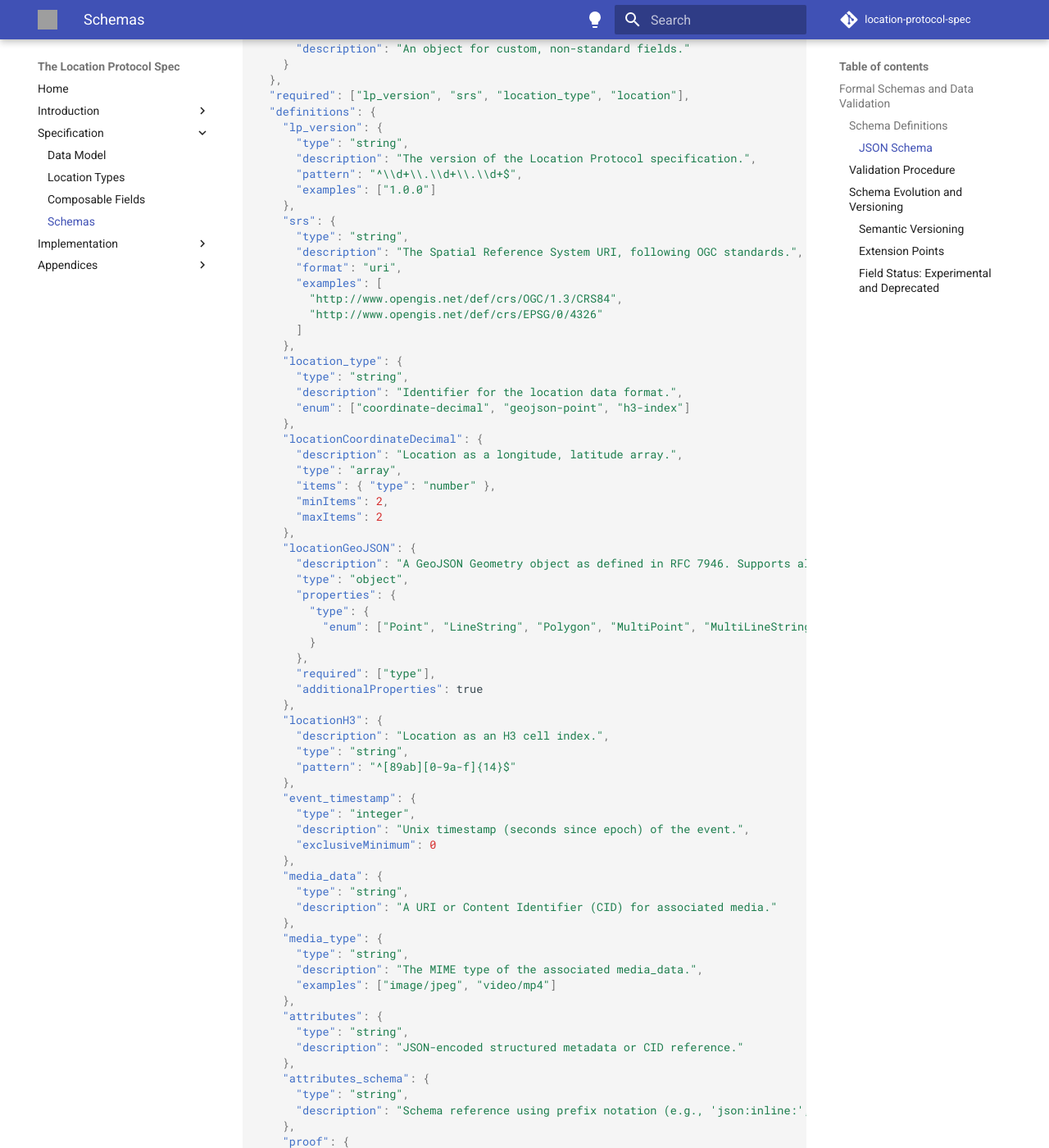
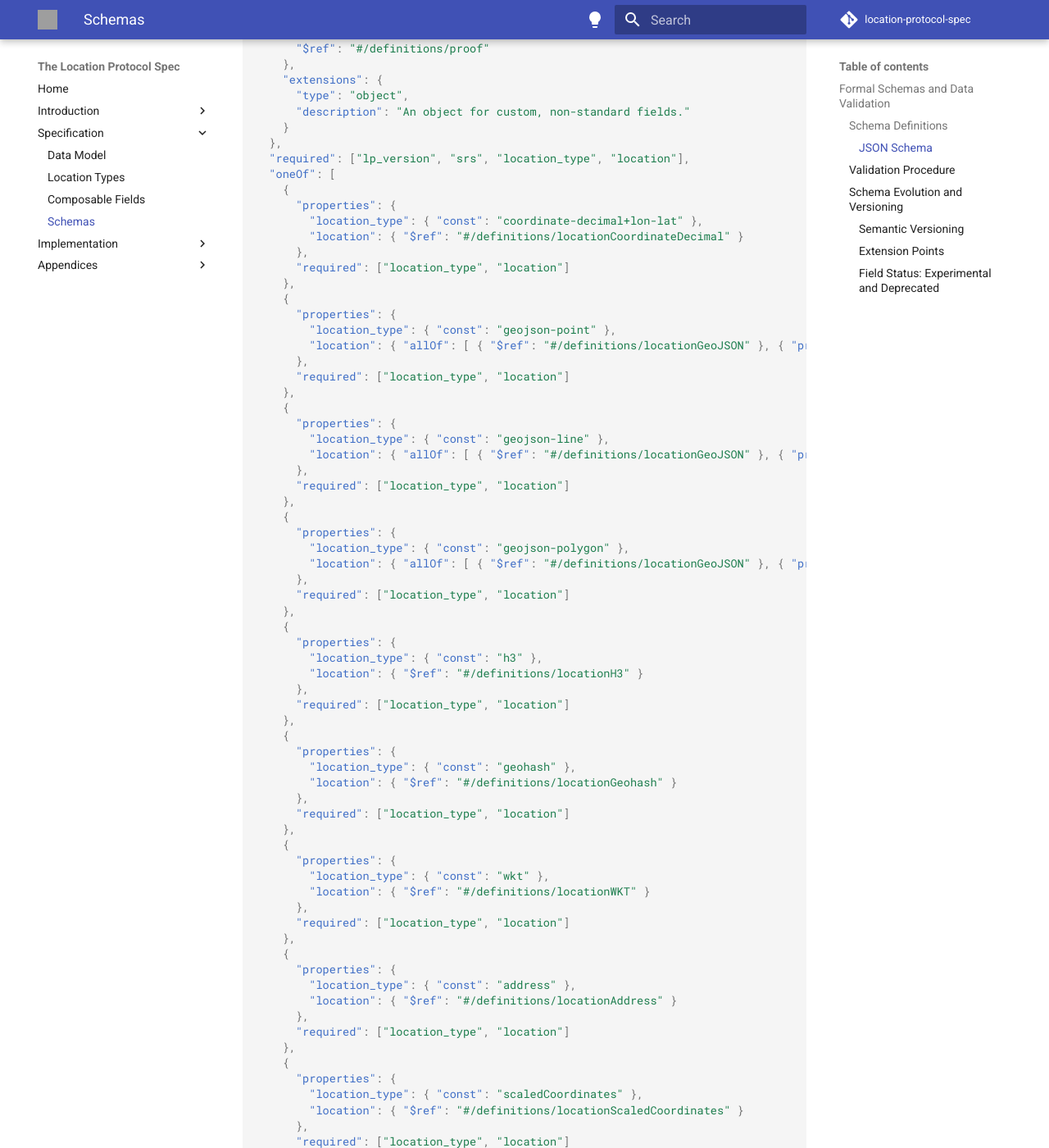
Before and after one commit to DecentralizedGeo/location-protocol-spec, an MkDocs documentation site: the page built from docs/spec-page/specification/schemas.md, in a window 1280 px wide and 1400 px high, scrolled down 1594 px. Shown: the whole window at 82% size. Built offline with MkDocs 1.6.1 and Material for MkDocs 9.7.7, drawn with Linux system fonts in a browser that asks for light colours; comment, search, counter and statistics services are not loaded; some of the changed text lies outside the part shown; grey boxes are pictures that could not be loaded.

Commit message:
Enhances location data format specification
Adds support for new location data formats including Geohash, Well-Known Text (WKT), Address, and Scaled Coordinates.

Refines GeoJSON types, explicitly defining Point, LineString, and Polygon as distinct `location_type` values, and narrows the supported GeoJSON types.

Introduces a root-level `oneOf` constraint to strictly associate each `location_type` with its corresponding `location` definition, improving schema validation and clarity.

Updates the `location_type` enum to reflect these additions and renames `coordinate-decimal` to `coordinate-decimal+lon-lat` and `h3-index` to `h3` for consistency.

```diff
--- a/docs/spec-page/specification/schemas.md
+++ b/docs/spec-page/specification/schemas.md
@@ -34,7 +34,11 @@ The following JSON Schema, compliant with Draft 07 or later, defines the complet
       "oneOf": [
         { "$ref": "#/definitions/locationCoordinateDecimal" },
         { "$ref": "#/definitions/locationGeoJSON" },
-        { "$ref": "#/definitions/locationH3" }
+        { "$ref": "#/definitions/locationH3" },
+        { "$ref": "#/definitions/locationGeohash" },
+        { "$ref": "#/definitions/locationWKT" },
+        { "$ref": "#/definitions/locationAddress" },
+        { "$ref": "#/definitions/locationScaledCoordinates" }
       ]
     },
     "event_timestamp": {
@@ -61,6 +65,71 @@ The following JSON Schema, compliant with Draft 07 or later, defines the complet
     }
   },
   "required": ["lp_version", "srs", "location_type", "location"],
+  "oneOf": [
+    {
+      "properties": {
+        "location_type": { "const": "coordinate-decimal+lon-lat" },
+        "location": { "$ref": "#/definitions/locationCoordinateDecimal" }
+      },
+      "required": ["location_type", "location"]
+    },
+    {
+      "properties": {
+        "location_type": { "const": "geojson-point" },
+        "location": { "allOf": [ { "$ref": "#/definitions/locationGeoJSON" }, { "properties": { "type": { "const": "Point" } }, "required": ["type"] } ] }
+      },
+      "required": ["location_type", "location"]
+    },
+    {
+      "properties": {
+        "location_type": { "const": "geojson-line" },
+        "location": { "allOf": [ { "$ref": "#/definitions/locationGeoJSON" }, { "properties": { "type": { "const": "LineString" } }, "required": ["type"] } ] }
+      },
+      "required": ["location_type", "location"]
+    },
+    {
+      "properties": {
+        "location_type": { "const": "geojson-polygon" },
+        "location": { "allOf": [ { "$ref": "#/definitions/locationGeoJSON" }, { "properties": { "type": { "const": "Polygon" } }, "required": ["type"] } ] }
+      },
+      "required": ["location_type", "location"]
+    },
+    {
+      "properties": {
+        "location_type": { "const": "h3" },
+        "location": { "$ref": "#/definitions/locationH3" }
+      },
+      "required": ["location_type", "location"]
+    },
+    {
+      "properties": {
+        "location_type": { "const": "geohash" },
+        "location": { "$ref": "#/definitions/locationGeohash" }
+      },
+      "required": ["location_type", "location"]
+    },
+    {
+      "properties": {
+        "location_type": { "const": "wkt" },
+        "location": { "$ref": "#/definitions/locationWKT" }
+      },
+      "required": ["location_type", "location"]
+    },
+    {
+      "properties": {
+        "location_type": { "const": "address" },
+        "location": { "$ref": "#/definitions/locationAddress" }
+      },
+      "required": ["location_type", "location"]
+    },
+    {
+      "properties": {
+        "location_type": { "const": "scaledCoordinates" },
+        "location": { "$ref": "#/definitions/locationScaledCoordinates" }
+      },
+      "required": ["location_type", "location"]
+    }
+  ],
   "definitions": {
     "lp_version": {
       "type": "string",
@@ -80,7 +149,7 @@ The following JSON Schema, compliant with Draft 07 or later, defines the complet
     "location_type": {
       "type": "string",
       "description": "Identifier for the location data format.",
-      "enum": ["coordinate-decimal", "geojson-point", "h3-index"]
+      "enum": ["coordinate-decimal+lon-lat", "geojson-point", "geojson-line", "geojson-polygon", "h3", "geohash", "wkt", "address", "scaledCoordinates"]
     },
     "locationCoordinateDecimal": {
       "description": "Location as a longitude, latitude array.",
@@ -90,11 +159,11 @@ The following JSON Schema, compliant with Draft 07 or later, defines the complet
       "maxItems": 2
     },
     "locationGeoJSON": {
-      "description": "A GeoJSON Geometry object as defined in RFC 7946. Supports all geometry types: Point, LineString, Polygon, MultiPoint, MultiLineString, MultiPolygon, and GeometryCollection.",
+      "description": "A GeoJSON Geometry object as defined in RFC 7946. Supports geometry types: Point, LineString, and Polygon.",
       "type": "object",
       "properties": {
         "type": {
-          "enum": ["Point", "LineString", "Polygon", "MultiPoint", "MultiLineString", "MultiPolygon", "GeometryCollection"]
+          "enum": ["Point", "LineString", "Polygon"]
         }
       },
       "required": ["type"],
@@ -104,6 +173,29 @@ The following JSON Schema, compliant with Draft 07 or later, defines the complet
       "description": "Location as an H3 cell index.",
       "type": "string",
       "pattern": "^[89ab][0-9a-f]{14}$"
+    },
+    "locationGeohash": {
+      "description": "Location as a Geohash string.",
+      "type": "string",
+      "pattern": "^[0123456789bcdefghjkmnpqrstuvwxyz]+$"
+    },
+    "locationWKT": {
+      "description": "Location as a Well-Known Text (WKT) string.",
+      "type": "string"
+    },
+    "locationAddress": {
+      "description": "Location as a standard mailing or street address.",
+      "type": "string"
+    },
+    "locationScaledCoordinates": {
+      "description": "Location as scaled integer coordinates.",
+      "type": "object",
+      "properties": {
+        "x": { "type": "integer" },
+        "y": { "type": "integer" },
+        "scale": { "type": "integer", "exclusiveMinimum": 0 }
+      },
+      "required": ["x", "y", "scale"]
     },
     "event_timestamp": {
       "type": "integer",
```
